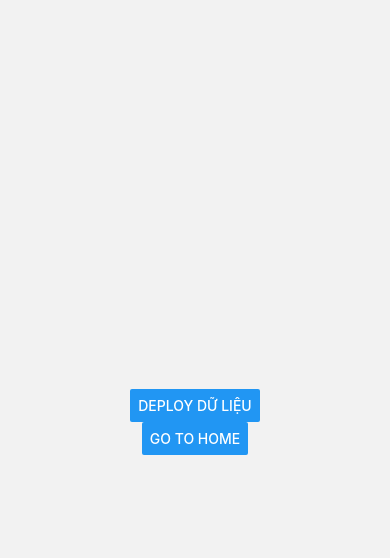
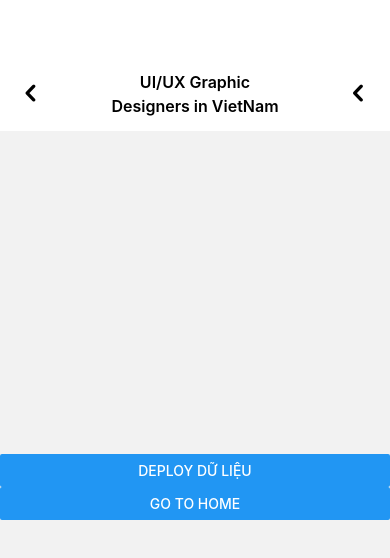
Before and after one commit to ngtrvietanh/personal-project, a React Native app: screen / in a window 390 px wide. Shown: the top 558 px of the page. Built offline with nearby package versions, Linux system fonts and the light colour scheme.

Commit message:
feat: header

```diff
--- /dev/null
+++ b/app/common/component/Header/index.tsx
@@ -0,0 +1,32 @@
+import React from 'react';
+import {Text, TouchableOpacity, View} from 'react-native';
+
+import {WIDTH} from '../../function';
+import {goBack} from '../../../navigation/navigation-service';
+import Icon from 'react-native-vector-icons/Entypo';
+
+import styles from './styles';
+interface Props {
+  onButton?: () => void;
+}
+const HeaderReal = (props: Props) => {
+  const {onButton} = props;
+
+  return (
+    <View style={styles.container}>
+      <View style={[styles.viewContent]}>
+        <TouchableOpacity style={styles.btnBack} onPress={goBack}>
+          <Icon size={WIDTH(28)} name="chevron-left" color={'black'} />
+        </TouchableOpacity>
+        <Text numberOfLines={2} style={[styles.title]}>
+          {'UI/UX Graphic\nDesigners in VietNam'}
+        </Text>
+        <TouchableOpacity style={styles.btnRight} onPress={onButton}>
+          <Icon size={WIDTH(28)} name="chevron-left" color={'black'} />
+        </TouchableOpacity>
+      </View>
+    </View>
+  );
+};
+
+export default HeaderReal;
--- /dev/null
+++ b/app/common/component/Header/styles.ts
@@ -0,0 +1,38 @@
+import {StyleSheet} from 'react-native';
+
+import {
+  getFontSize,
+  getLineHeight,
+  getWidth,
+  HEIGHT,
+  WIDTH,
+} from '../../function';
+const styles = StyleSheet.create({
+  btnBack: {position: 'absolute', left: WIDTH(0)},
+  btnRight: {position: 'absolute', right: WIDTH(0)},
+  viewContent: {
+    flex: 1,
+    flexDirection: 'row',
+    alignItems: 'center',
+    justifyContent: 'center',
+  },
+  container: {
+    alignItems: 'flex-end',
+    flexDirection: 'row',
+    justifyContent: 'space-between',
+    paddingHorizontal: WIDTH(16),
+    paddingBottom: HEIGHT(12),
+    width: getWidth(),
+    height: HEIGHT(126),
+    backgroundColor: 'white',
+  },
+  title: {
+    color: 'black',
+    fontSize: getFontSize(16),
+    fontWeight: '600',
+    lineHeight: getLineHeight(24),
+    textAlign: 'center',
+  },
+});
+
+export default styles;
--- a/app/common/function/index.ts
+++ b/app/common/function/index.ts
@@ -1,3 +1,6 @@
+import {Dimensions} from 'react-native';
+import {initialWindowMetrics} from 'react-native-safe-area-context';
+
 export const handleErrorApi = (response: any) => {
   const result = {
     status: false,
@@ -27,3 +30,21 @@ export const handleErrorApi = (response: any) => {
 
   return result;
 };
+
+const {width, height} = Dimensions.get('window');
+
+const deviceHeight = height - (initialWindowMetrics?.insets.top ?? 0);
+
+export const responsiveHeight = (h: number): number => height * (h / 100);
+
+export const WIDTH = (w: number): number => width * (w / 375);
+
+export const HEIGHT = (h: number): number => deviceHeight * (h / 812);
+
+export const getWidth = (): number => width;
+
+export const getHeight = (): number => height;
+
+export const getLineHeight = (f: number): number => f;
+
+export const getFontSize = (fontSize: number) => fontSize;
--- a/app/feature/Home/index.tsx
+++ b/app/feature/Home/index.tsx
@@ -4,6 +4,7 @@ import React from 'react';
 import {goBack} from '../../navigation/navigation-service';
 import {RootState} from '../../redux/store';
 import {useSelector} from 'react-redux';
+import HeaderReal from '../../common/component/Header';
 
 const Home = () => {
   const filterId = useSelector((state: RootState) => state.filter);
--- a/app/feature/TrangChu/index.tsx
+++ b/app/feature/TrangChu/index.tsx
@@ -5,6 +5,7 @@ import {navigateScreen} from '../../navigation/navigation-service';
 import {APP_SCREEN} from '../../navigation/screen-types';
 import {useDispatch} from 'react-redux';
 import {searchFilterChange} from '../../redux/slice/filterSlice';
+import HeaderReal from '../../common/component/Header';
 
 const TrangChu = () => {
   const dispatch = useDispatch();
@@ -12,17 +13,18 @@ const TrangChu = () => {
     navigateScreen(APP_SCREEN.HOME);
   }
   function handleSubmit() {
-    dispatch(searchFilterChange({id: 'hehe', name: 'hihi'}));
+    dispatch(searchFilterChange({id: 'hehe', name: 'hihi', token: ''}));
   }
   return (
     <View
       style={{
         flex: 1,
-        alignItems: 'center',
-        justifyContent: 'center',
       }}>
-      <Button title="Deploy dữ liệu" onPress={handleSubmit} />
-      <Button title="Go to Home" onPress={handleClick} />
+      <HeaderReal />
+      <View style={{flex: 1, justifyContent: 'center', alignContent: 'center'}}>
+        <Button title="Deploy dữ liệu" onPress={handleSubmit} />
+        <Button title="Go to Home" onPress={handleClick} />
+      </View>
     </View>
   );
 };
--- a/package.json
+++ b/package.json
@@ -21,6 +21,9 @@
     "react-native": "0.76.2",
     "react-native-safe-area-context": "^4.14.0",
     "react-native-screens": "^4.1.0",
+    "react-native-status-bar-height": "^2.6.0",
+    "react-native-svg": "^15.9.0",
+    "react-native-vector-icons": "^10.2.0",
     "react-redux": "^9.1.2"
   },
   "devDependencies": {
@@ -35,6 +38,7 @@
     "@react-native/metro-config": "0.76.2",
     "@react-native/typescript-config": "0.76.2",
     "@types/react": "^18.2.6",
+    "@types/react-native-vector-icons": "^6.4.18",
     "@types/react-test-renderer": "^18.0.0",
     "babel-jest": "^29.6.3",
     "eslint": "^8.19.0",
```
Also changed, not shown: app/common/component/IconSVG/index.tsx (added, +56 -0 lines), 3 other files (tests, documents, lock files or other folders).
